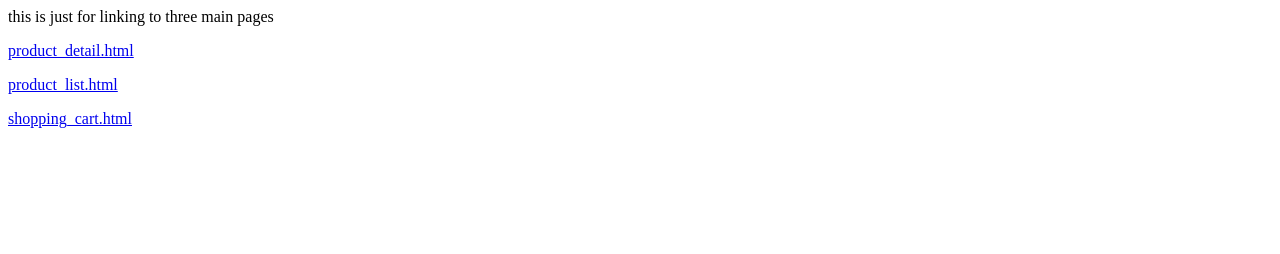
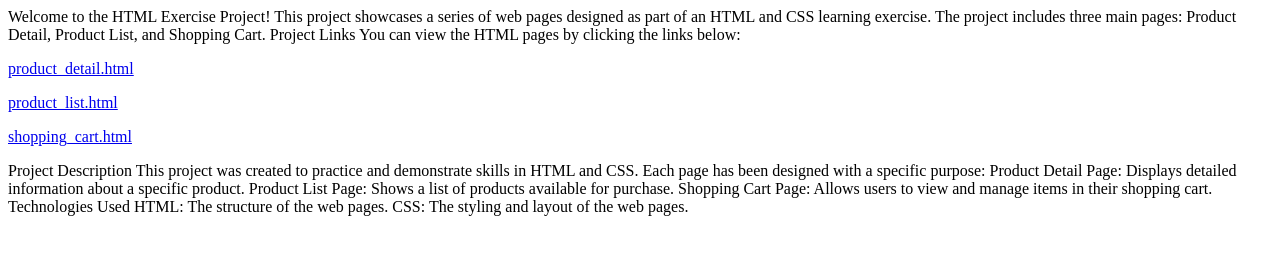
Before and after one commit to t2xush/for-html-exercise, a plain HTML site: page index.html in a window 1280 px wide. Drawn offline with Linux system fonts and the light colour scheme.

Commit message:
Update index.html

```diff
--- a/index.html
+++ b/index.html
@@ -9,10 +9,32 @@
 </head>
 
 <body>
-    this is just for linking to three main pages
-    <p><a href="product_detail.html">product_detail.html</a></p>
-   <p><a href="product_list.html">product_list.html</a></p>
-    <p><a href="shopping_cart.html">shopping_cart.html</a></p>
+Welcome to the HTML Exercise Project!
+This project showcases a series of web pages designed as part of an HTML and CSS learning exercise.
+The project includes three main pages: Product Detail, Product List, and Shopping Cart.
+
+Project Links
+You can view the HTML pages by clicking the links below:
+
+<p><a href="product_detail.html">product_detail.html</a></p>
+<p><a href="product_list.html">product_list.html</a></p>
+<p><a href="shopping_cart.html">shopping_cart.html</a></p>
+
+
+Project Description
+This project was created to practice and demonstrate skills in HTML and CSS. Each page has been designed with a specific purpose:
+
+Product Detail Page: Displays detailed information about a specific product.
+
+Product List Page: Shows a list of products available for purchase.
+
+Shopping Cart Page: Allows users to view and manage items in their shopping cart.
+
+Technologies Used
+HTML: The structure of the web pages.
+
+CSS: The styling and layout of the web pages.
+
 </body>
 
 </html>
```
